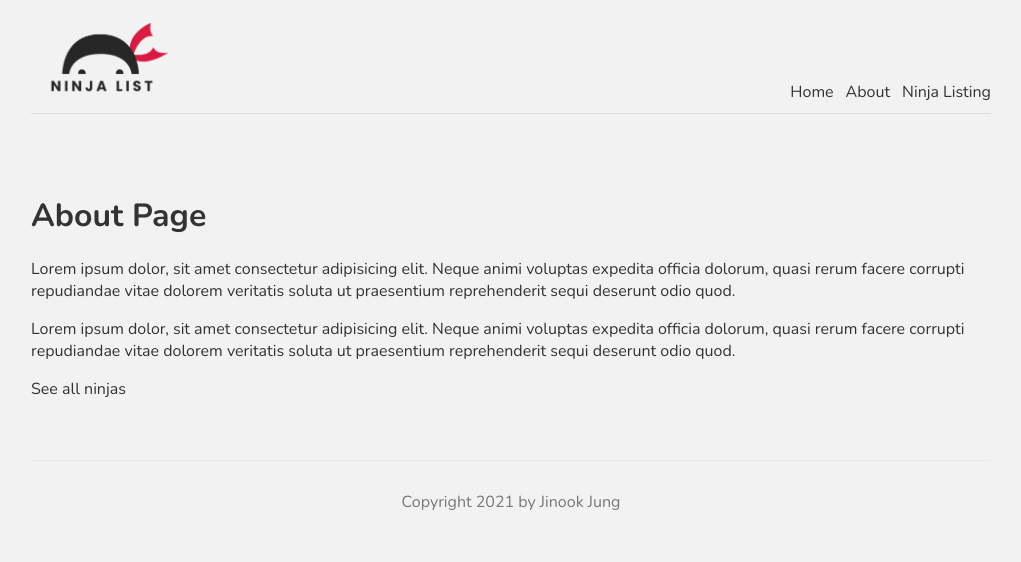
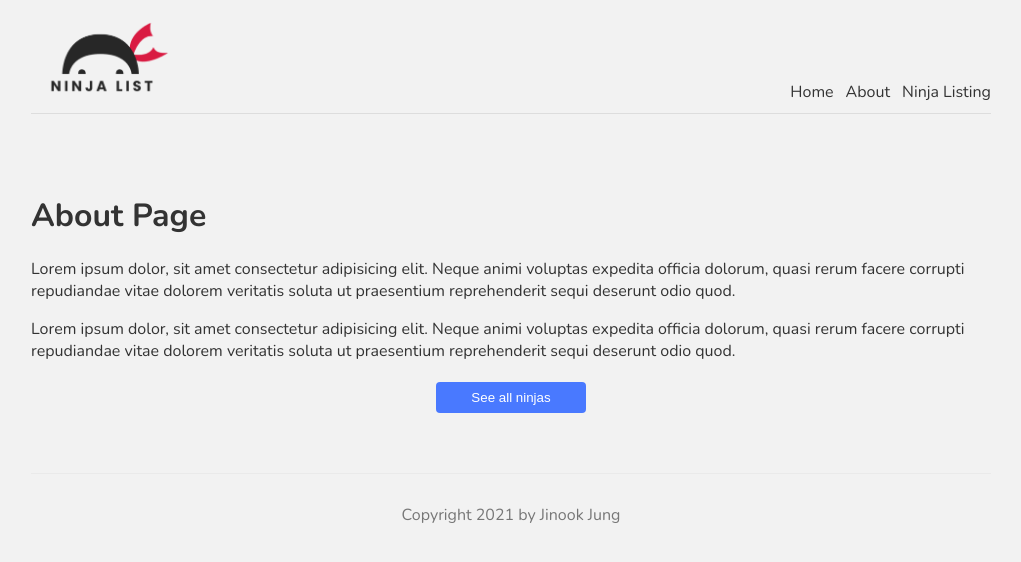
Before and after one commit to jinook929/ninja-list, a Next.js app: page /about in a window 1280 px wide. Shown: the top 562 px of the page, without its empty margins (129-1150 px from the left). Built offline with nearby package versions, Linux system fonts and the light colour scheme.

Commit message:
added button

```diff
--- a/pages/about.js
+++ b/pages/about.js
@@ -1,5 +1,6 @@
 import Head from 'next/head'
 import Link from 'next/link'
+import styled from 'styled-components'
 
 const About = () => {
     return (
@@ -13,9 +14,24 @@ const About = () => {
                 <p>Lorem ipsum dolor, sit amet consectetur adipisicing elit. Neque animi voluptas expedita officia dolorum, quasi rerum facere corrupti repudiandae vitae dolorem veritatis soluta ut praesentium reprehenderit sequi deserunt odio quod.</p>
                 <p>Lorem ipsum dolor, sit amet consectetur adipisicing elit. Neque animi voluptas expedita officia dolorum, quasi rerum facere corrupti repudiandae vitae dolorem veritatis soluta ut praesentium reprehenderit sequi deserunt odio quod.</p>
             </div>
-            <Link href="/ninjas"><a>See all ninjas</a></Link>
+            <BtnWrapper>
+                <Link href="/ninjas"><a>See all ninjas</a></Link>
+            </BtnWrapper>
         </>
     )
 }
 
 export default About
+
+const BtnWrapper = styled.button`
+  display: block;
+  width: 150px;
+  padding: 8px 0;
+  margin: 20px auto;
+  background: #4979ff;
+  outline: none;
+  border: none;
+  border-radius: 4px;
+  color: white;
+  text-align: center;
+`
--- a/styles/globals.scss
+++ b/styles/globals.scss
@@ -8,6 +8,9 @@ body {
 a {
   color: #333;
   text-decoration: none;
+}
+button > a {
+  color: white;
 }
 .content {
   max-width: 960px;
```
Also changed, not shown: pages/ninjas/[id].js (+19 -0 lines).
